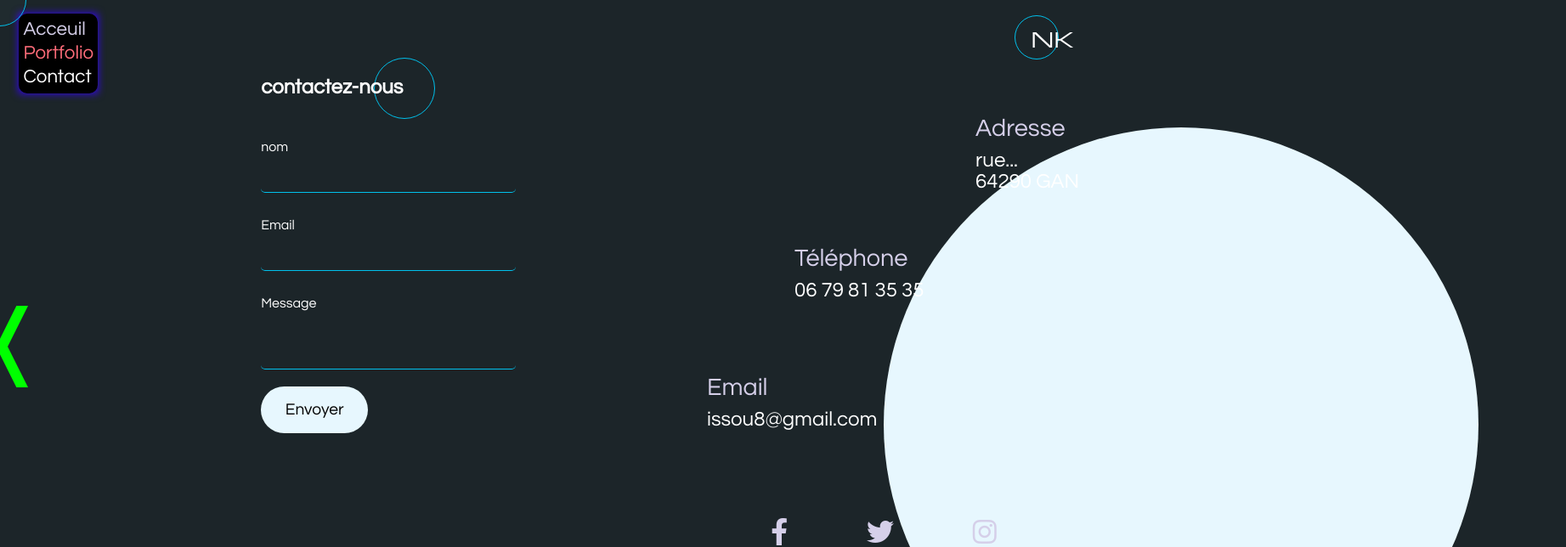
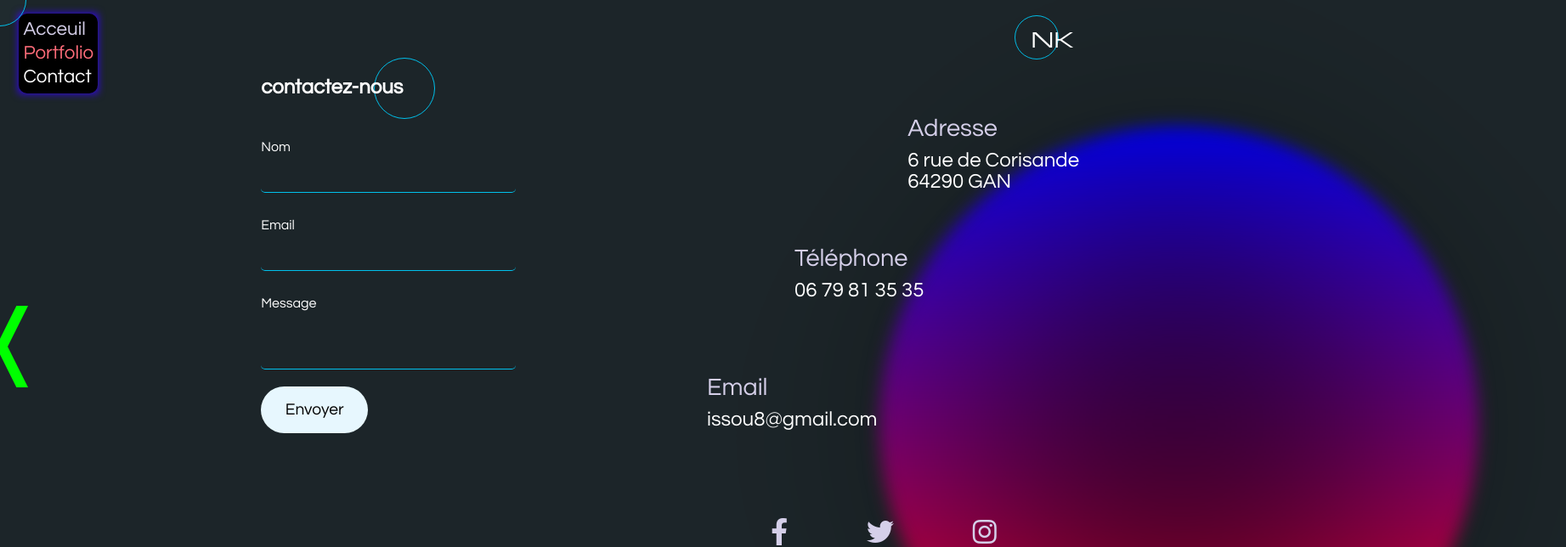
Before and after one commit to Issou83/Portfolio-Mr-Niakate, a React (Create React App) app: page /contact in a window 1280 px wide. Shown: the top 644 px of the page at 85% size, 1843 px wide, since content can reach past the window. Built offline with nearby package versions, Linux system fonts and the light colour scheme.

Commit message:
Ajout des animations de transition entre les pages + Finalisation de la page contact

```diff
--- a/package.json
+++ b/package.json
@@ -8,6 +8,7 @@
     "@testing-library/react": "^13.4.0",
     "@testing-library/user-event": "^13.5.0",
     "copy-to-clipboard": "^3.3.3",
+    "framer-motion": "^10.0.1",
     "react": "^18.2.0",
     "react-copy-to-clipboard": "^5.1.0",
     "react-dom": "^18.2.0",
--- a/src/App.js
+++ b/src/App.js
@@ -7,10 +7,12 @@ import Project3 from './pages/Project3';
 import Project4 from './pages/Project4';
 import Contact from './pages/Contact';
 import NotFound from './pages/NotFound';
+import { AnimatePresence } from 'framer-motion';
 
 const App = () => {
   return (
     <BrowserRouter>
+    <AnimatePresence>
     <Routes>
       <Route path='/' element={<Home />} />
       <Route path='/projet-1' element={<Project1 />} />
@@ -20,6 +22,7 @@ const App = () => {
       <Route path='/contact' element={<Contact />} />
       <Route path='/*' element={<NotFound />} />
     </Routes>
+    </AnimatePresence>
     </BrowserRouter>
   );
 };
--- a/src/components/ContactForm.jsx
+++ b/src/components/ContactForm.jsx
@@ -43,7 +43,7 @@ const ContactForm = () => {
     <div className="form-container">
       <h2>contactez-nous</h2>
       <form ref={form} onSubmit={sendEmail} className="form-content">
-        <label>nom</label>
+        <label>Nom</label>
         <input type="text" name="name" required autoComplete="off" id="name" />
         <label>Email</label>
         <input
--- a/src/components/Project.jsx
+++ b/src/components/Project.jsx
@@ -1,5 +1,6 @@
 import React, {useEffect, useState} from 'react';
 import { projectsData } from '../data/projectsData';
+import { motion } from 'framer-motion';
 
 const Project = ({projectNumber}) => {
     const [currentProject] = useState(projectsData[projectNumber])
@@ -7,15 +8,51 @@ const Project = ({projectNumber}) => {
     const[top, setTop] = useState()
     const[size, setSize] = useState()
 
+
     useEffect(() => {
         setLeft(Math.floor(Math.random() * 200 + 700) + "px")
         setTop(Math.floor(Math.random() * 200 + 150) + "px")
         setSize("scale(" + (Math.random() + 0.7 + ")"))
     },[])
 
+    const variants = {
+        initial: {
+            opacity: 0,
+            transition: { duration: 0.5},
+            x:200,
+        },
+        visible:{
+            opacity: 1,
+            x: 0
+        },
+        exit:{
+            opacity: 0.4,
+            transition: {duration: 0.35},
+            x: -800,
+        }
+    }
+
+    const transition ={
+        ease: [0.03, 0.87, 0.73, 0.9],
+        duration: 0.6,
+    }
+
+    const imgAnim = {
+        initial: {
+            opacity: 0,
+            x: Math.floor(Math.random() * 350 * (Math.random() > 0.4 ? 1 : -1)),
+            y: Math.floor(Math.random() * 120 * (Math.random() > 0.4 ? 1 : -1))
+        },
+        visible: {
+            opacity: 1,
+            x:0,
+            y: 0,
+        }
+    }
+
     return (
 
-        <div className="project-main">
+        <motion.div className="project-main" initial="initial" animate="visible" exit="exit" transition={transition} variants={variants}>
             <div className="project-content">
                 <h1>{currentProject.title}</h1>
                 <p>{currentProject.date}</p>
@@ -23,7 +60,7 @@ const Project = ({projectNumber}) => {
                     {currentProject.languages.map((item) => (<li key={item}>{item}</li>))}
                 </ul>
             </div>
-            <div className="img-content">
+            <motion.div initial="initial" animate="visible" variants={imgAnim} transition={{duration:1.2}} className="img-content">
                 <div className="img-container hover">
                     <span>
                         <h3>{currentProject.title}</h3>
@@ -36,9 +73,9 @@ const Project = ({projectNumber}) => {
                         <span className='button'>Voir le Projet</span>
                     </a>
                 </div>
-            </div>
+            </motion.div>
             <span className="random-circle" style={{left, top, transform: size}}></span>
-        </div>
+        </motion.div>
     );
 };
 
--- a/src/pages/Home.jsx
+++ b/src/pages/Home.jsx
@@ -4,6 +4,7 @@ import DynamicText from '../components/DynamicText';
 import Mouse from '../components/Mouse';
 import Navigation from '../components/Navigation';
 import SocialNetwork from '../components/SocialNetwork';
+import { motion } from "framer-motion";
 
 const Home = () => {
     return (
@@ -14,10 +15,25 @@ const Home = () => {
             <SocialNetwork />
             <div className="home-main">
                 <div className="main-content">
-                    <h1>NK.WebDev</h1>
-                    <h2>
+                    <motion.h1
+                    drag
+                    onDragEnd
+                    dragConstraints={{
+                        left:-250,
+                        right: 950,
+                        top: -200,
+                        bottom: 250
+                    }}>NK.WebDev</motion.h1>
+                    <motion.h2 drag
+                    onDragEnd
+                    dragConstraints={{
+                        left:-250,
+                        right: 950,
+                        top: -200,
+                        bottom: 250
+                    }}>
                         <DynamicText />
-                    </h2>
+                    </motion.h2>
                 </div>
             </div>
             <Buttons right={"/projet-1"} />
--- a/src/pages/contact.jsx
+++ b/src/pages/contact.jsx
@@ -4,14 +4,26 @@ import Navigation from "../components/Navigation";
 import Logo from "../components/Logo";
 import ContactForm from "../components/ContactForm";
 import { CopyToClipboard } from "react-copy-to-clipboard";
-import SocialNetwork from "../components/SocialNetwork"
-import Buttons from "../components/Buttons"
+import SocialNetwork from "../components/SocialNetwork";
+import Buttons from "../components/Buttons";
+import { motion } from "framer-motion";
 
-const contact = () => {
+const Contact = () => {
+    const pageTransition = {
+        in: {
+            opacity: 1,
+            x: 0,
+        },
+        out: {
+            opacity: 0,
+            x:300,
+        }
+    }
+
     return (
         <main>
             <Mouse />
-            <div className="contact">
+            <motion.div initial="out" exit="out" animate="in" variants={pageTransition} transition={{duration: 0.4}} className="contact">
                 <Navigation />
                 <Logo />
                 <ContactForm />
@@ -19,7 +31,7 @@ const contact = () => {
                     <div className="address">
                         <div className="content">
                             <h4>Adresse</h4>
-                            <p>rue...</p>
+                            <p>6 rue de Corisande</p>
                             <p>64290 GAN</p>
                         </div>
                     </div>
@@ -45,9 +57,9 @@ const contact = () => {
                     </div>
                 </div>
                 <Buttons  left={"/projet-4"} />
-            </div>
+            </motion.div>
         </main>
     );
 };
 
-export default contact;
+export default Contact;
--- a/src/style/pages/_contact.scss
+++ b/src/style/pages/_contact.scss
@@ -3,17 +3,33 @@
   width: 100vw;
   height: 100vh;
 
+  &:before {
+    content: "";
+    position: absolute;
+    height: 700px;
+    width: 700px;
+    top: 150px;
+    right: -460px;
+    background: black;
+    border-radius: 50%;
+    animation: contactAnim 24s alternate infinite;
+
+  }
+
   &:after {
     content: "";
-    height: 700px;
-    width: 700px;
-    background: $color-3;
+    height: 705px;
+    width: 705px;
+    background:  linear-gradient(blue, red);
     border-radius: 50%;
     position: absolute;
-    top: 150px;
+    top: 148px;
     right: -460px;
     z-index: -10;
-    animation: contactAnim 25s alternate infinite;
+    animation: contactAnim 4s alternate infinite;
+    filter: blur(10px);
+
+
 
     @media screen and (max-width: 840px) {
       height: 400px;
@@ -26,12 +42,19 @@
     }
 
     @keyframes contactAnim {
+      0% {
+        transform: rotate(0deg);
+        filter: blur(10px);
+      }
       50% {
-        transform: scale(1.4);
+        filter: blur(300px);
+        scale: 0.5;
       }
-      100% {
-        transform: scale(1);
-      }
+
+     100% {
+      transform: rotate(360deg);
+      filter: blur(10px);
+     }
     }
   }
   .navigation {
--- a/src/style/pages/_home.scss
+++ b/src/style/pages/_home.scss
@@ -37,6 +37,7 @@
       filter: blur(5px);
      }
     }
+
     @media screen and (max-width: 430px){
       display: none;
     }
```
Also changed, not shown: 1 other file (tests, documents, lock files or other folders).
